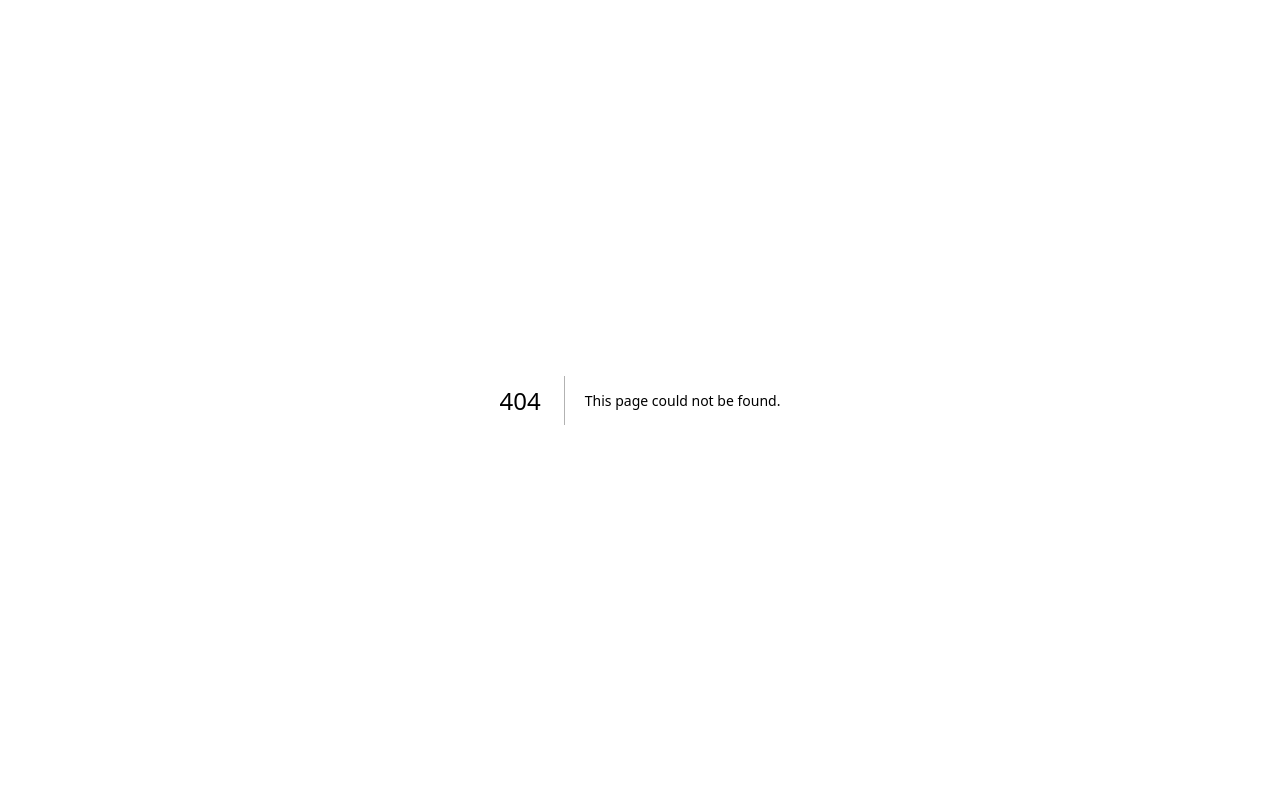
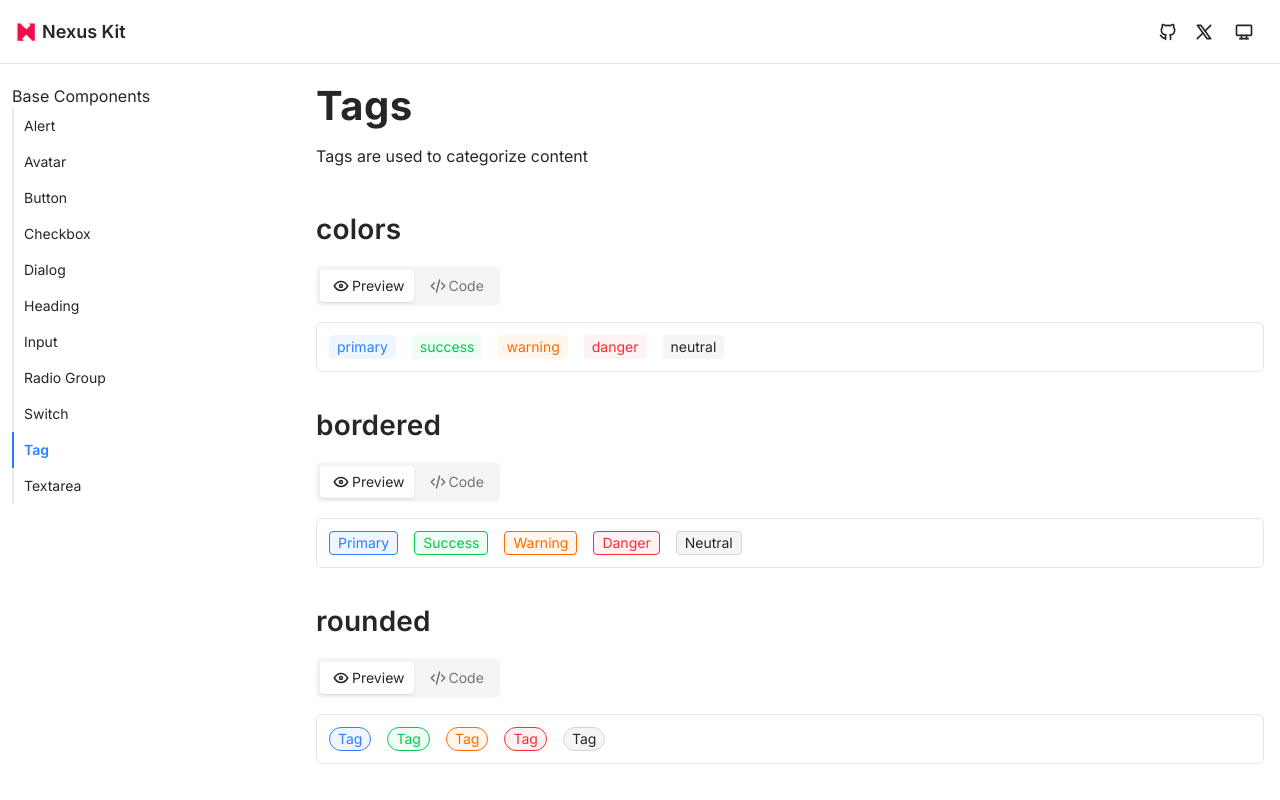
Before and after one commit to CiroLee/nexus-kit, a Next.js app: page /docs/tags in a window 1280 px wide. Before the commit this address had no page. Built offline with nearby package versions, Linux system fonts and the light colour scheme.

Commit message:
feat: add Tag component

```diff
--- a/src/app/docs/config.ts
+++ b/src/app/docs/config.ts
@@ -43,6 +43,10 @@ export const navConfig = [
         name: 'Switch',
         href: '/docs/switches',
       },
+      {
+        name: 'Tag',
+        href: '/docs/tags',
+      },
     ],
   },
 ];
--- /dev/null
+++ b/src/app/docs/tags/page.tsx
@@ -0,0 +1,60 @@
+import SectionIntro from '@/components/business/SectionIntro';
+import PreviewAndCode from '@/components/business/PreviewAndCode';
+import Code from '@/components/business/Code';
+import Tag from '@/components/ui/Tag';
+import { colorsCode, borderedCode, roundedCode } from '@/codes/code.tags';
+
+export default function Page() {
+  return (
+    <>
+      <SectionIntro title="Tags" description="Tags are used to categorize content" />
+      <PreviewAndCode title="colors" code={<Code code={colorsCode} />}>
+        <div className="flex gap-4">
+          <Tag colors="primary">primary</Tag>
+          <Tag colors="success">success</Tag>
+          <Tag colors="warning">warning</Tag>
+          <Tag colors="danger">danger</Tag>
+          <Tag colors="neutral">neutral</Tag>
+        </div>
+      </PreviewAndCode>
+      <PreviewAndCode title="bordered" code={<Code code={borderedCode} />}>
+        <div className="flex gap-4">
+          <Tag bordered colors="primary">
+            Primary
+          </Tag>
+          <Tag bordered colors="success">
+            Success
+          </Tag>
+          <Tag bordered colors="warning">
+            Warning
+          </Tag>
+          <Tag bordered colors="danger">
+            Danger
+          </Tag>
+          <Tag bordered colors="neutral">
+            Neutral
+          </Tag>
+        </div>
+      </PreviewAndCode>
+      <PreviewAndCode title="rounded" code={<Code code={roundedCode} />}>
+        <div className="flex gap-4">
+          <Tag bordered rounded colors="primary">
+            Tag
+          </Tag>
+          <Tag bordered rounded colors="success">
+            Tag
+          </Tag>
+          <Tag bordered rounded colors="warning">
+            Tag
+          </Tag>
+          <Tag bordered rounded colors="danger">
+            Tag
+          </Tag>
+          <Tag bordered rounded colors="neutral">
+            Tag
+          </Tag>
+        </div>
+      </PreviewAndCode>
+    </>
+  );
+}
--- /dev/null
+++ b/src/codes/code.tags.ts
@@ -0,0 +1,44 @@
+export const colorsCode = `import Tag from "@/components/Tag";
+
+export default function Page() {
+  return (
+    <div className="flex gap-4">
+      <Tag colors="primary">primary</Tag>
+      <Tag colors="success">success</Tag>
+      <Tag colors="warning">warning</Tag>
+      <Tag colors="danger">danger</Tag>
+      <Tag colors="neutral">neutral</Tag>
+    </div>
+  )
+}
+`;
+
+export const borderedCode = `import Tag from "@/components/Tag";
+
+export default function Page() {
+  return (
+    <div className="flex gap-4">
+      <Tag bordered colors="primary">primary</Tag>
+      <Tag bordered colors="success">success</Tag>
+      <Tag bordered colors="warning">warning</Tag>
+      <Tag bordered colors="danger">danger</Tag>
+      <Tag bordered colors="neutral">neutral</Tag>
+    </div>
+  )
+}
+`;
+
+export const roundedCode = `import Tag from "@/components/Tag";
+
+export default function Page() {
+  return (
+    <div className="flex gap-4">
+      <Tag bordered rounded colors="primary">primary</Tag>
+      <Tag bordered rounded colors="success">success</Tag>
+      <Tag bordered rounded colors="warning">warning</Tag>
+      <Tag bordered rounded colors="danger">danger</Tag>
+      <Tag bordered rounded colors="neutral">neutral</Tag>
+    </div>
+  )
+}
+`;
--- a/src/components/business/SideNavBar.tsx
+++ b/src/components/business/SideNavBar.tsx
@@ -8,7 +8,8 @@ import { cn } from '@/lib/utils';
 import { useCallback } from 'react';
 
 const aside = cn(
-  `bg-background absolute z-10 h-full w-full -translate-y-full overflow-auto px-3 py-5 opacity-0 transition-all duration-300 ease-linear sm:relative sm:w-[300px] sm:translate-y-0 sm:opacity-100`,
+  `bg-background absolute z-10 h-full w-full -translate-y-full overflow-auto px-3 py-5 opacity-0 transition-[opacity,transform] duration-300 ease-linear sm:relative sm:w-[300px]
+   sm:translate-y-0 sm:opacity-100`,
 );
 export default function SideNavBar() {
   const pathname = usePathname();
--- /dev/null
+++ b/src/components/ui/Tag/index.tsx
@@ -0,0 +1,36 @@
+import { cn } from '@/lib/utils';
+import { cva, type VariantProps } from 'class-variance-authority';
+const tag = cva('h-6 inline-flex items-center px-2 text-sm rounded-sm', {
+  variants: {
+    colors: {
+      primary: 'text-primary border-primary bg-blue-50 dark:border-blue-800 dark:text-foreground dark:bg-blue-950',
+      success: 'text-success border-success bg-green-50 dark:border-green-800 dark:text-foreground dark:bg-green-950',
+      warning: 'text-warning border-warning bg-orange-50 dark:border-yellow-800 dark:text-foreground dark:bg-yellow-950',
+      danger: 'text-danger border-danger bg-red-50 dark:border-red-800 dark:text-foreground dark:bg-red-950',
+      neutral: 'text-foreground border-neutral-300 bg-neutral-100 dark:border-neutral-700 dark:bg-neutral-800',
+    },
+    rounded: {
+      true: 'rounded-full',
+    },
+    bordered: {
+      true: 'border',
+    },
+  },
+  defaultVariants: {
+    colors: 'primary',
+  },
+});
+
+type TagVariants = VariantProps<typeof tag>;
+interface TagProps extends React.HTMLAttributes<HTMLSpanElement>, TagVariants {
+  className?: string;
+  style?: React.CSSProperties;
+  children?: React.ReactNode;
+}
+export default function Tag({ className, colors, bordered, rounded, children, ...props }: TagProps) {
+  return (
+    <span className={cn(tag({ colors, bordered, rounded, className }))} {...props}>
+      {children}
+    </span>
+  );
+}
```
